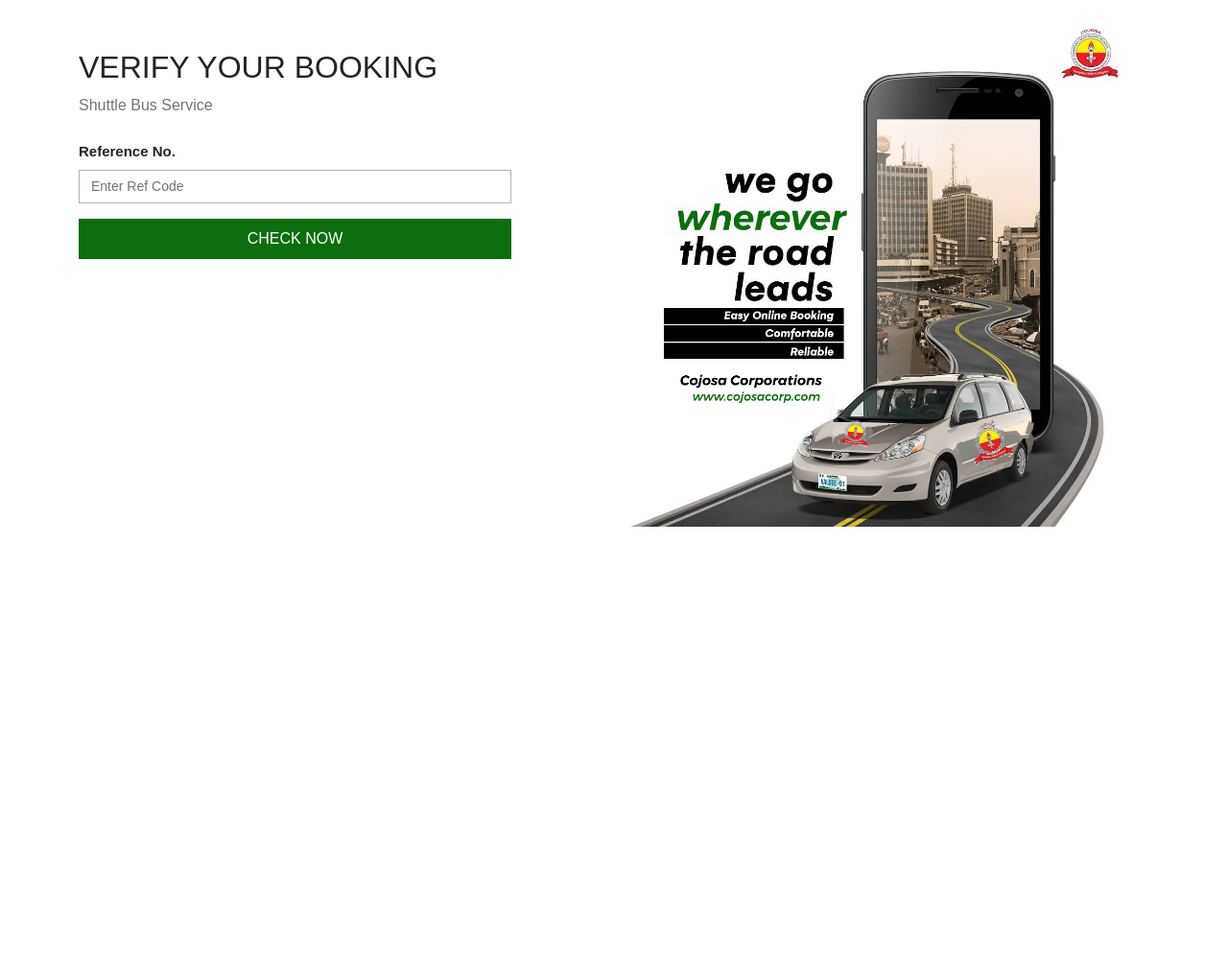
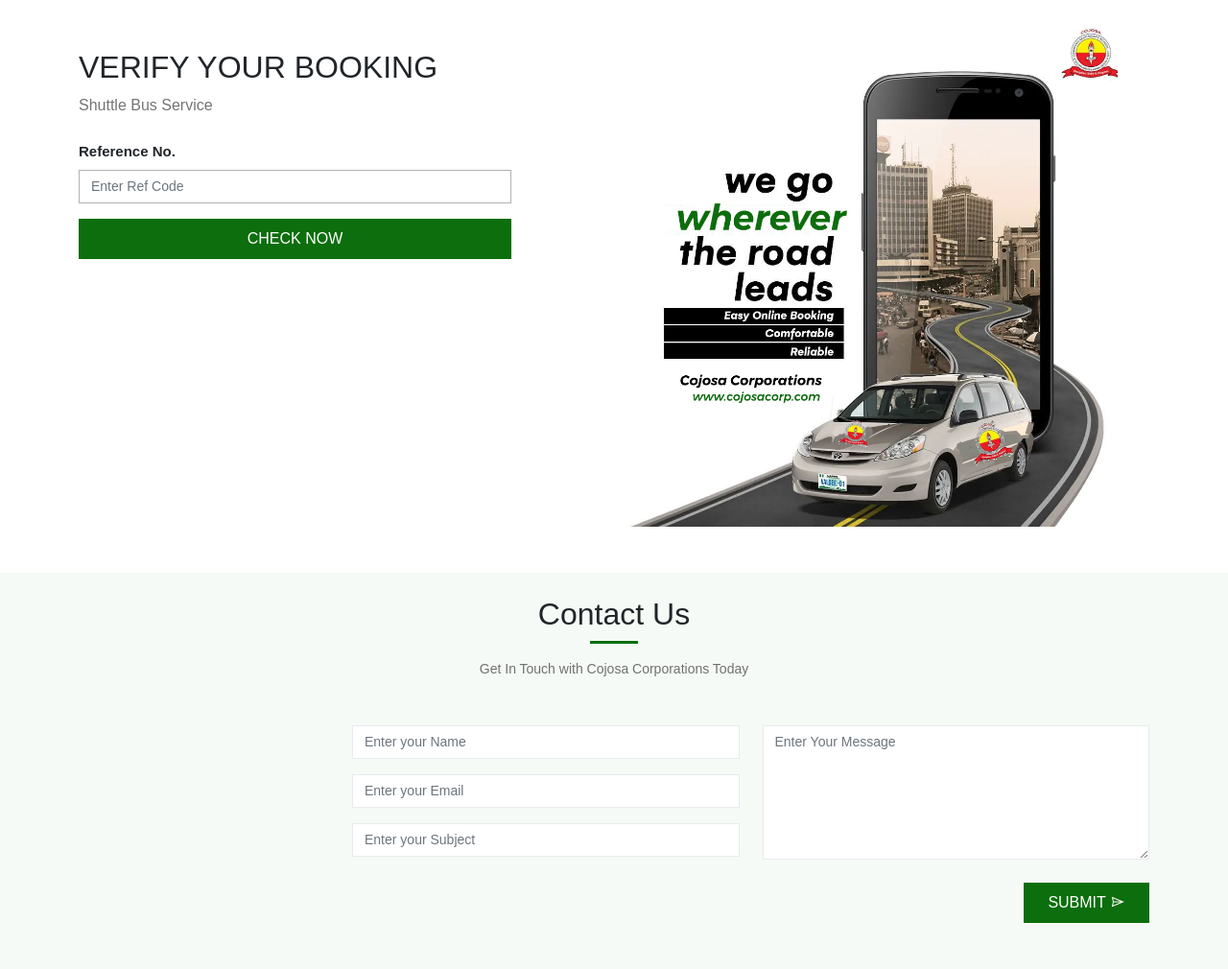
Before and after one commit to Digital-Roah/cojosa, a plain HTML site: page index.html in a window 1280 px wide. Shown: the part 1970-2980 px from the top of the page at 96% size. Before the commit the page ends 2519 px from the top, so only its background shows below. Drawn offline with Linux system fonts and the light colour scheme; a web font is replaced by a local one.

Commit message:
editing contact us area

```diff
--- a/css/styles.css
+++ b/css/styles.css
@@ -530,6 +530,21 @@
     box-shadow:300px 0 0 0 #FFF004 inset;
   }
 
+  .contact-control {
+    font-size: 14px;
+    border-radius: 0px;
+    border-color: #e8ebee;
+}
+
+.contact-control:focus {
+    box-shadow: none;
+    border-color: #e8ebee;
+}
+
+.contact-area {
+    background: #f6faf6;
+}
+
   /* .img-service {
     width: 100%;
   } */
--- a/index.html
+++ b/index.html
@@ -609,11 +609,72 @@
           </div>
 
           <div class="col-md-6 offset-md-1">
-            <div data-aos="fade-left" data-aos-duration="1500">
+            <div data-aos="fade-left" data-aos-duration="1500" class="mt-4 mt-md-0">
               <img src="img/bus-trans-2-edited.jpg" alt="bus-flier-4-edited" class="img img-fluid">
             </div>
           </div>
         </div>
+
+      </div>
+
+    </div>
+
+    <div class="contact-area mt-5 pt-4 pb-5">
+
+      <div class="container">
+
+        <div align="center" class="font-header wow fadeIn" data-wow-duration="1500">
+          <h2 class="text-barlow">Contact Us</h2>
+          <div class="green-bot"></div>
+       </div>
+       <div class="col-lg-8 mx-auto">
+       <p class="text-center text-grey mt-2 font-400 font-14 wow fadeIn pt-2 pb-3" data-wow-duration="1500">Get In Touch with Cojosa Corporations Today</p>
+      </div>
+
+       <div class="row">
+
+        <div class="col-lg-3">
+
+        </div>
+
+        <div class="col-lg-9">
+
+          <form action="" method="post">
+
+          <div class="row">
+
+            <div class="col-md-6">
+              <div class="form-group mt-3">
+                <input type="text" name="name" id="name" class="form-control contact-control" placeholder="Enter your Name">
+              </div>
+
+              <div class="form-group mt-3">
+                <input type="text" name="email" id="email" class="form-control contact-control" placeholder="Enter your Email">
+              </div>
+
+              <div class="form-group mt-3">
+                <input type="text" name="name" id="subject" class="form-control contact-control" placeholder="Enter your Subject">
+              </div>
+
+            </div>
+
+            <div class="col-md-6">
+              <div class="form-group mt-3">
+                <textarea name="msg" id="msg" cols="30" rows="6" class="form-control contact-control" placeholder="Enter Your Message"></textarea>
+              </div>
+            </div>
+
+          </div>
+
+          <div class="text-end mt-4">
+            <button type="submit" class="btn btn-submit text-uppercase px-4 py-2">Submit <i class="la la-paper-plane-o"></i></button>
+          </div>
+
+        </form>
+
+        </div>
+
+       </div>
 
       </div>
 
```
Also changed, not shown: img/bus-banner-coj.jpg (added).
